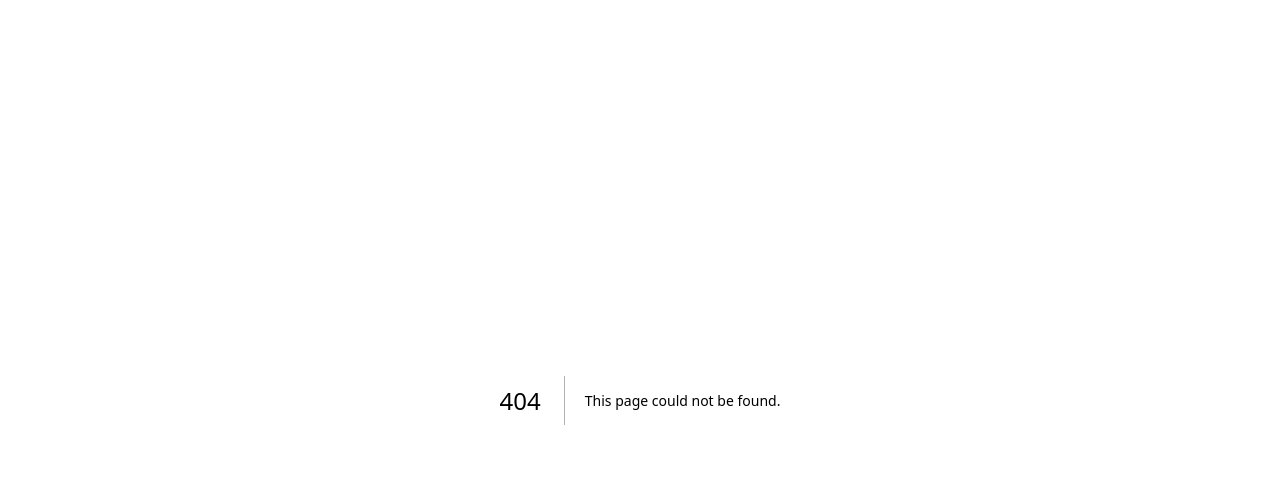
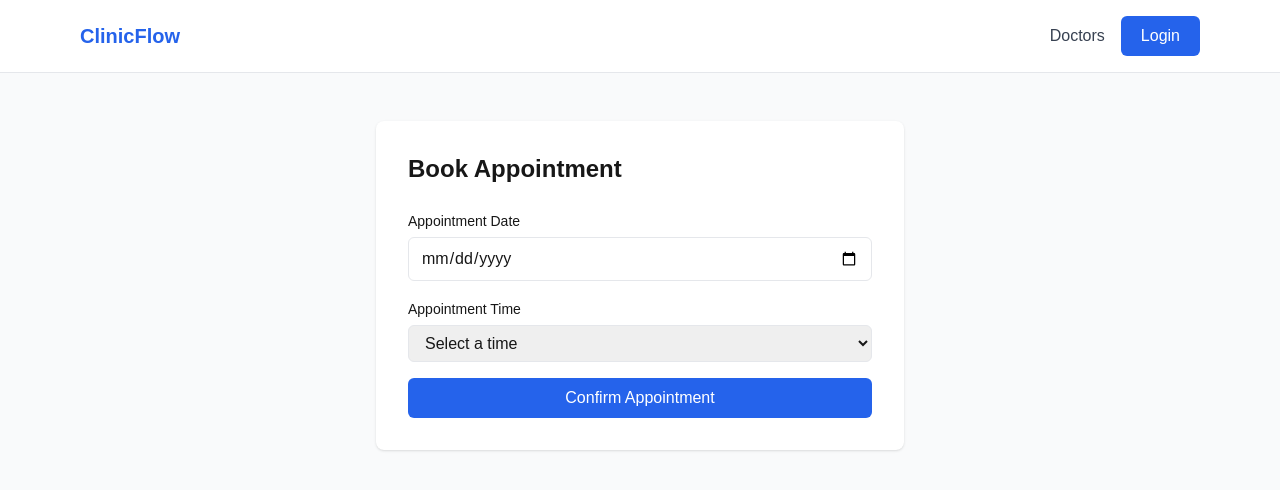
Before and after one commit to ukazimchisom/medical-clinic-booking, a Next.js app: page /book/1 in a window 1280 px wide. Before the commit this address had no page. Shown: the top 490 px of the page. Built offline with nearby package versions, Linux system fonts and the light colour scheme.

Commit message:
feat: implement dynamic appointment booking page with form validation

```diff
--- /dev/null
+++ b/src/app/book/[doctorId]/page.tsx
@@ -0,0 +1,91 @@
+"use client";
+
+import { useParams } from "next/navigation";
+import { useForm } from "react-hook-form";
+import { zodResolver } from "@hookform/resolvers/zod";
+
+import Navbar from "@/components/layout/Navbar";
+import Button from "@/components/ui/Button";
+
+import {
+  appointmentSchema,
+  AppointmentFormData,
+} from "@/lib/validators/appointment";
+
+export default function BookAppointmentPage() {
+  const params = useParams();
+  const doctorId = params.doctorId as string;
+
+  const {
+    register,
+    handleSubmit,
+    formState: { errors },
+  } = useForm<AppointmentFormData>({
+    resolver: zodResolver(appointmentSchema),
+  });
+
+  function onSubmit(data: AppointmentFormData) {
+    console.log("Booking Data:", {
+      doctorId,
+      ...data,
+    });
+  }
+
+  return (
+    <main className="min-h-screen bg-gray-50">
+      <Navbar />
+
+      <div className="max-w-xl mx-auto px-6 py-12">
+        <div className="bg-white p-8 rounded-lg shadow">
+          <h1 className="text-2xl font-bold mb-6">Book Appointment</h1>
+
+          <form
+            onSubmit={handleSubmit(onSubmit)}
+            className="flex flex-col gap-4"
+          >
+            <div>
+              <label className="text-sm font-medium">Appointment Date</label>
+
+              <input
+                type="date"
+                {...register("appointment_date")}
+                className="w-full border rounded-md px-3 py-2 mt-1"
+              />
+
+              {errors.appointment_date && (
+                <p className="text-red-500 text-sm">
+                  {errors.appointment_date.message}
+                </p>
+              )}
+            </div>
+
+            <div>
+              <label className="text-sm font-medium">Appointment Time</label>
+
+              <select
+                {...register("appointment_time")}
+                className="w-full border rounded-md px-3 py-2 mt-1"
+              >
+                <option value="">Select a time</option>
+                <option value="09:00">09:00 AM</option>
+                <option value="10:00">10:00 AM</option>
+                <option value="11:00">11:00 AM</option>
+                <option value="13:00">01:00 PM</option>
+                <option value="14:00">02:00 PM</option>
+                <option value="15:00">03:00 PM</option>
+              </select>
+
+              {errors.appointment_time && (
+                <p className="text-red-500 text-sm">
+                  {errors.appointment_time.message}
+                </p>
+              )}
+            </div>
+
+            <Button type="submit">Confirm Appointment</Button>
+          </form>
+        </div>
+      </div>
+    </main>
+  );
+}
--- /dev/null
+++ b/src/lib/validators/appointment.ts
@@ -0,0 +1,8 @@
+import { z } from "zod";
+
+export const appointmentSchema = z.object({
+  appointment_date: z.string().min(1, "Date is required"),
+  appointment_time: z.string().min(1, "Time is required"),
+});
+
+export type AppointmentFormData = z.infer<typeof appointmentSchema>;
```
